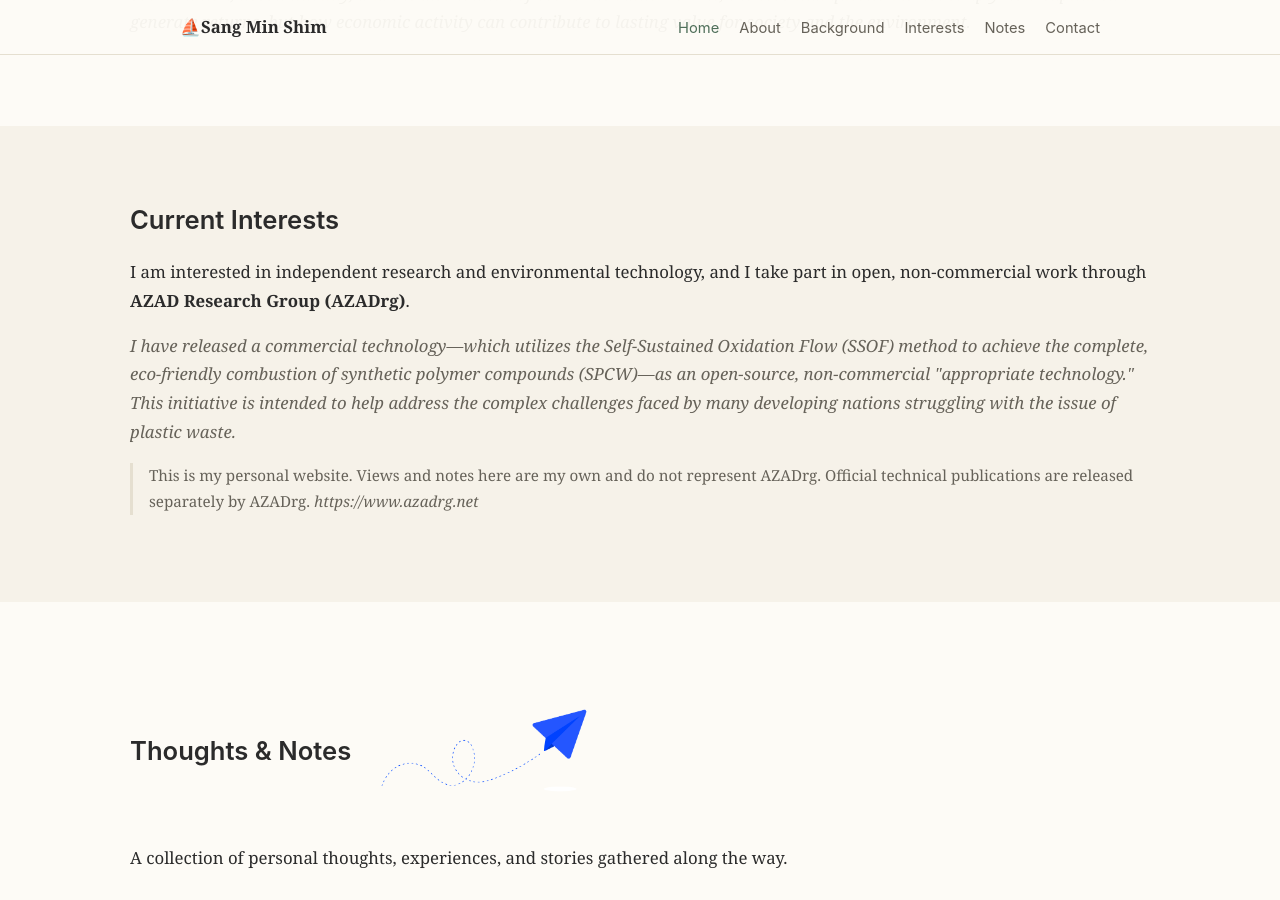
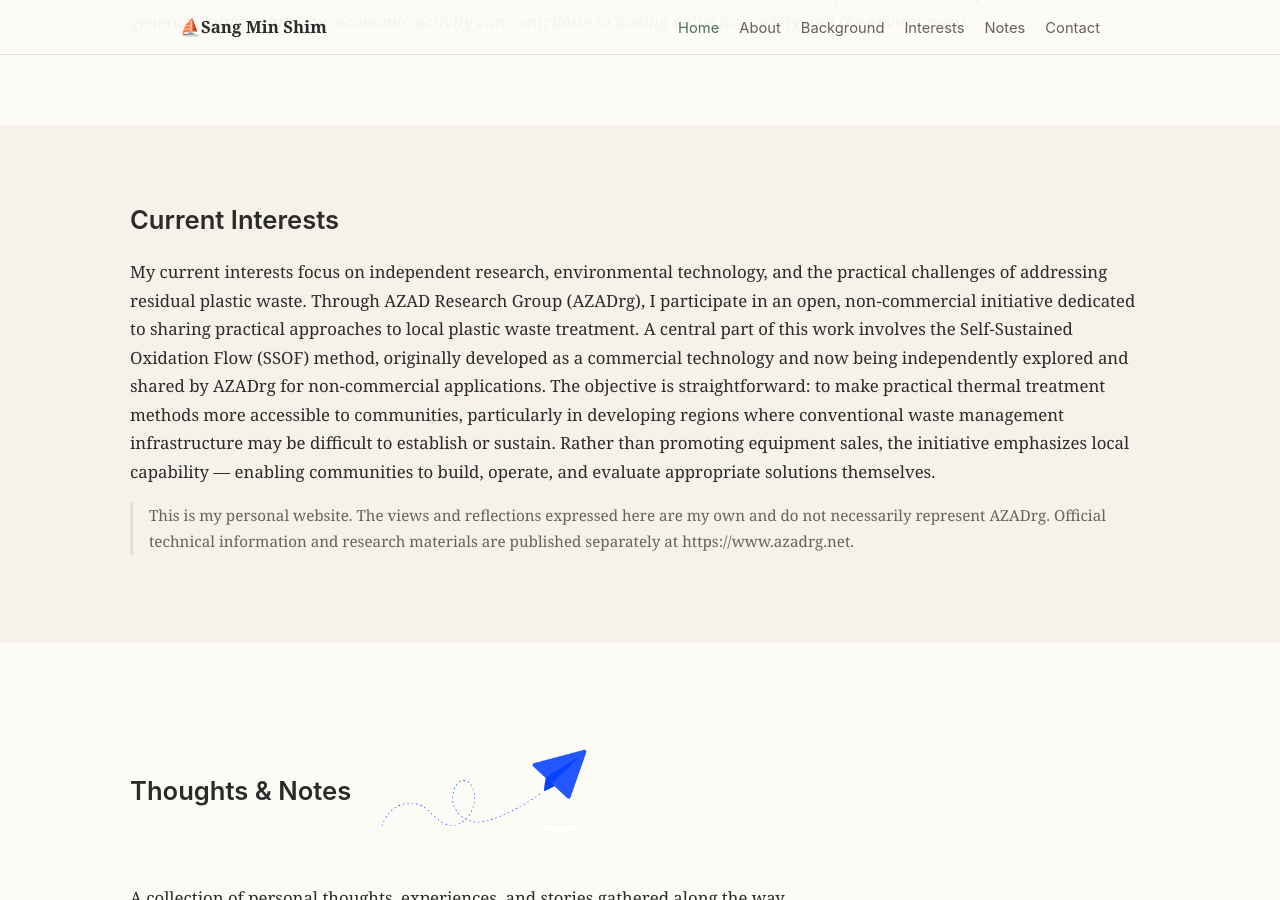
Before and after one commit to ssimsangmin49-creator/personal-home, a Jekyll site: the page index.html, which Jekyll copies as it is, in a window 1280 px wide and 900 px high, scrolled down 1999 px. Built offline with Jekyll 4.4.1, drawn with Linux system fonts in a browser that asks for light colours.

Commit message:
Update index.html

```diff
--- a/index.html
+++ b/index.html
@@ -186,9 +186,12 @@ For me, the essential question is not simply how capital can generate returns, b
   <section id="interests">
     <div class="wrap">
       <h2>Current Interests</h2>
-      <p>I am interested in independent research and environmental technology, and I take part in open, non-commercial work through <strong>AZAD Research Group (AZADrg)</strong>.</p>
-      <p class="placeholder">I have released a commercial technology—which utilizes the Self-Sustained Oxidation Flow (SSOF) method to achieve the complete, eco-friendly combustion of synthetic polymer compounds (SPCW)—as an open-source, non-commercial "appropriate technology." This initiative is intended to help address the complex challenges faced by many developing nations struggling with the issue of plastic waste.</p>
-      <p class="note">This is my personal website. Views and notes here are my own and do not represent AZADrg. Official technical publications are released separately by AZADrg. <span class="placeholder">https://www.azadrg.net</span></p>
+      <p>My current interests focus on independent research, environmental technology, and the practical challenges of addressing residual plastic waste.
+Through AZAD Research Group (AZADrg), I participate in an open, non-commercial initiative dedicated to sharing practical approaches to local plastic waste treatment.
+A central part of this work involves the Self-Sustained Oxidation Flow (SSOF) method, originally developed as a commercial technology and now being independently explored and shared by AZADrg for non-commercial applications.
+The objective is straightforward: to make practical thermal treatment methods more accessible to communities, particularly in developing regions where conventional waste management infrastructure may be difficult to establish or sustain.
+Rather than promoting equipment sales, the initiative emphasizes local capability — enabling communities to build, operate, and evaluate appropriate solutions themselves.</p>
+      <p class="note">This is my personal website. The views and reflections expressed here are my own and do not necessarily represent AZADrg. Official technical information and research materials are published separately at https://www.azadrg.net.</span></p>
     </div>
   </section>
 
```
